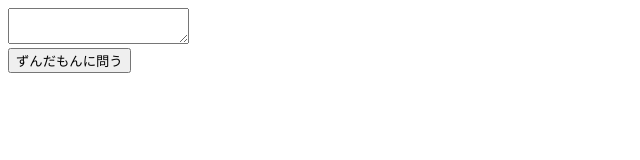
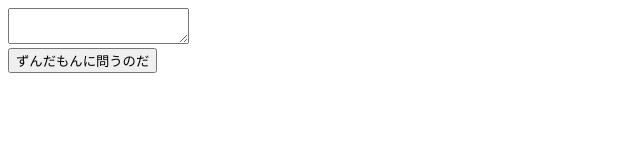
Before and after one commit to octkmr/zundamon-gpt, a website: page index.html in a window 1280 px wide. Shown: the full height of the page, 0-640 px from the left. Drawn offline with nearby package versions, Linux system fonts and the light colour scheme.

Commit message:
add のだ

```diff
--- a/index.html
+++ b/index.html
@@ -9,7 +9,7 @@
 		<textarea type="text" name="talk"></textarea>
 		<div class="output"></div>
 		<audio class="audio"></audio>
-		<button type="button" class="send">ずんだもんに問う</button>
+		<button type="button" class="send">ずんだもんに問うのだ</button>
     <script>
         // GPTのAPIキーを入力する
         const api_key = "";
```
